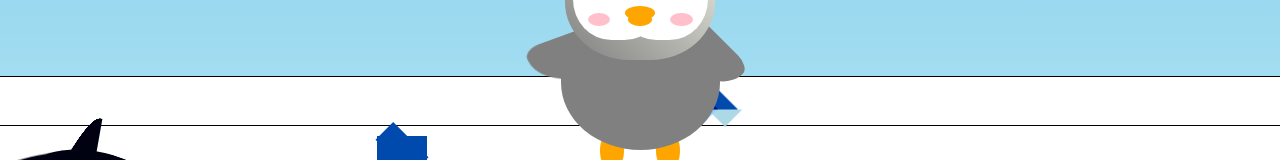
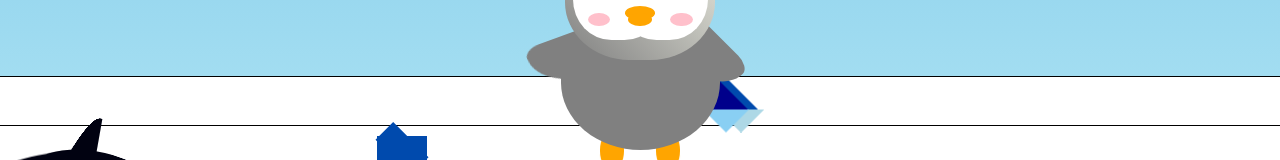
Before and after one commit to Emme18/MMS_Framework, a SvelteKit app: page /Spiel_starten in a window 1280 px wide. Shown: the part 269-429 px from the top of the page. Built offline with nearby package versions, Linux system fonts and the light colour scheme.

Commit message:
Eisberg leicht vergrößern

```diff
--- a/src/app.css
+++ b/src/app.css
@@ -1339,9 +1339,9 @@ Anfang Eisberg */
   z-index: 0;
   width: 0;
   height: 0;
-  border-left: 30px solid transparent;
-  border-right: 30px solid transparent;
-  border-bottom: 30px solid #004AAD;
+  border-left: 40px solid transparent;
+  border-right: 40px solid transparent;
+  border-bottom: 40px solid #004AAD;
   animation: float 4s ease-in-out infinite;
   }
 
@@ -1349,24 +1349,24 @@ Anfang Eisberg */
   content: '';
   display: block;
   position: absolute;
-  top: 30px;
+  top: 40px;
   width: 0;
   height: 0;
-  border-left: 17px solid transparent;
-  border-right: 17px solid transparent;
-  border-top: 17px solid lightblue;
+  border-left: 23px solid transparent;
+  border-right: 23px solid transparent;
+  border-top: 23px solid lightblue;
   }
 
   .iceberg::after {
   content: '';
   display: block;
   position: absolute;
-  top: 30px;
+  top: 40px;
   width: 0;
   height: 0;
-  border-left: 17px solid transparent;
-  border-right: 17px solid transparent;
-  border-top: 17px solid lightblue;
+  border-left: 23px solid transparent;
+  border-right: 23px solid transparent;
+  border-top: 23px solid lightblue;
   }
 
   .iceberg span {
@@ -1378,9 +1378,9 @@ Anfang Eisberg */
   display: block;
   width: 0;
   height: 0;
-  border-left: 30px solid transparent;
-  border-right: 30px solid transparent;
-  border-bottom: 30px solid darkblue;
+  border-left: 40px solid transparent;
+  border-right: 40px solid transparent;
+  border-bottom: 40px solid darkblue;
   animation: float2 4s ease-in-out infinite;
   }
 
@@ -1388,13 +1388,13 @@ Anfang Eisberg */
   content: '';
   display: block;
   position: absolute;
-  top: 30px;
+  top: 40px;
   margin-left: -5px;
   width: 0;
   height: 0;
-  border-left: 17px solid transparent;
-  border-right: 17px solid transparent;
-  border-top: 17px solid #89cff3;
+  border-left: 23px solid transparent;
+  border-right: 23px solid transparent;
+  border-top: 23px solid #89cff3;
   z-index: -1;
   }
 
@@ -1402,14 +1402,14 @@ Anfang Eisberg */
   content: '';
   display: block;
   position: absolute;
-  top: 30px;
-  margin-left: -30px;
+  top: 40px;
+  margin-left: -40px;
   z-index: -1;
   width: 0;
   height: 0;
-  border-left: 17px solid transparent;
-  border-right: 17px solid transparent;
-  border-top: 17px solid #89cff3;
+  border-left: 23px solid transparent;
+  border-right: 23px solid transparent;
+  border-top: 23px solid #89cff3;
   }
 
   @-moz-keyframes float {
--- a/src/routes/Spiel_starten/+page.svelte
+++ b/src/routes/Spiel_starten/+page.svelte
@@ -82,7 +82,7 @@ onMount(() => {
  onMount(() => {
   const iceberg = document.querySelector('.iceberg');
   iceberg.style.position = 'absolute';
-  iceberg.style.top = '-100px'; // Höhe anpassen
+  iceberg.style.top = '-110px'; // Höhe anpassen
   iceberg.style.zIndex = '8';
   const bahn2 = document.querySelector('.bahn2');
   const screenWidth = window.innerWidth;
--- a/src/routes/Spiel_starten2/+page.svelte
+++ b/src/routes/Spiel_starten2/+page.svelte
@@ -82,7 +82,7 @@
  onMount(() => {
   const iceberg = document.querySelector('.iceberg');
   iceberg.style.position = 'absolute';
-  iceberg.style.top = '-100px'; // Höhe anpassen
+  iceberg.style.top = '-110px'; // Höhe anpassen
   iceberg.style.zIndex = '8';
   const bahn2 = document.querySelector('.bahn2');
   const screenWidth = window.innerWidth;
--- a/src/routes/Spiel_starten3/+page.svelte
+++ b/src/routes/Spiel_starten3/+page.svelte
@@ -82,7 +82,7 @@ onMount(() => {
  onMount(() => {
   const iceberg = document.querySelector('.iceberg');
   iceberg.style.position = 'absolute';
-  iceberg.style.top = '-100px'; // Höhe anpassen
+  iceberg.style.top = '-110px'; // Höhe anpassen
   iceberg.style.zIndex = '8';
   const bahn2 = document.querySelector('.bahn2');
   const screenWidth = window.innerWidth;
```
